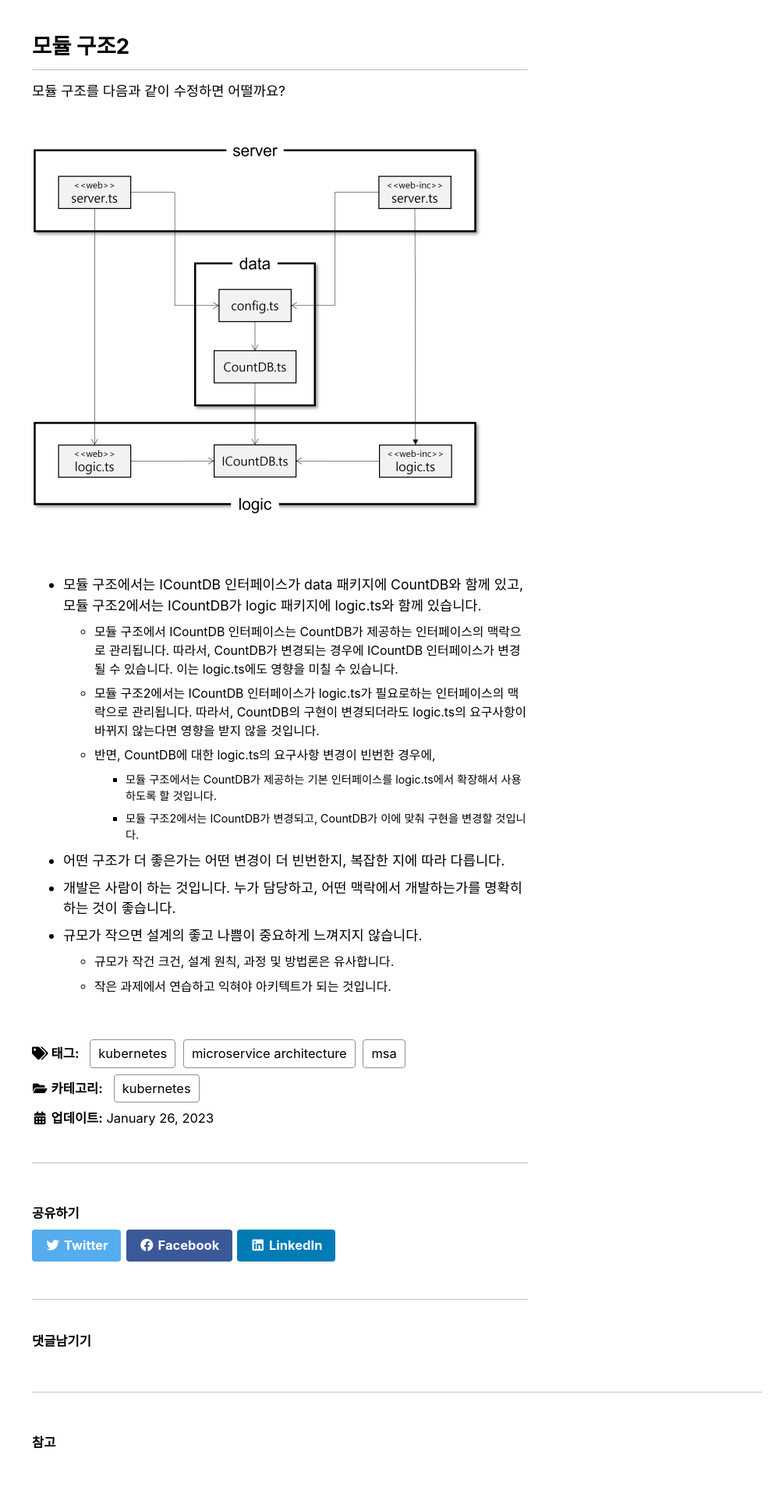
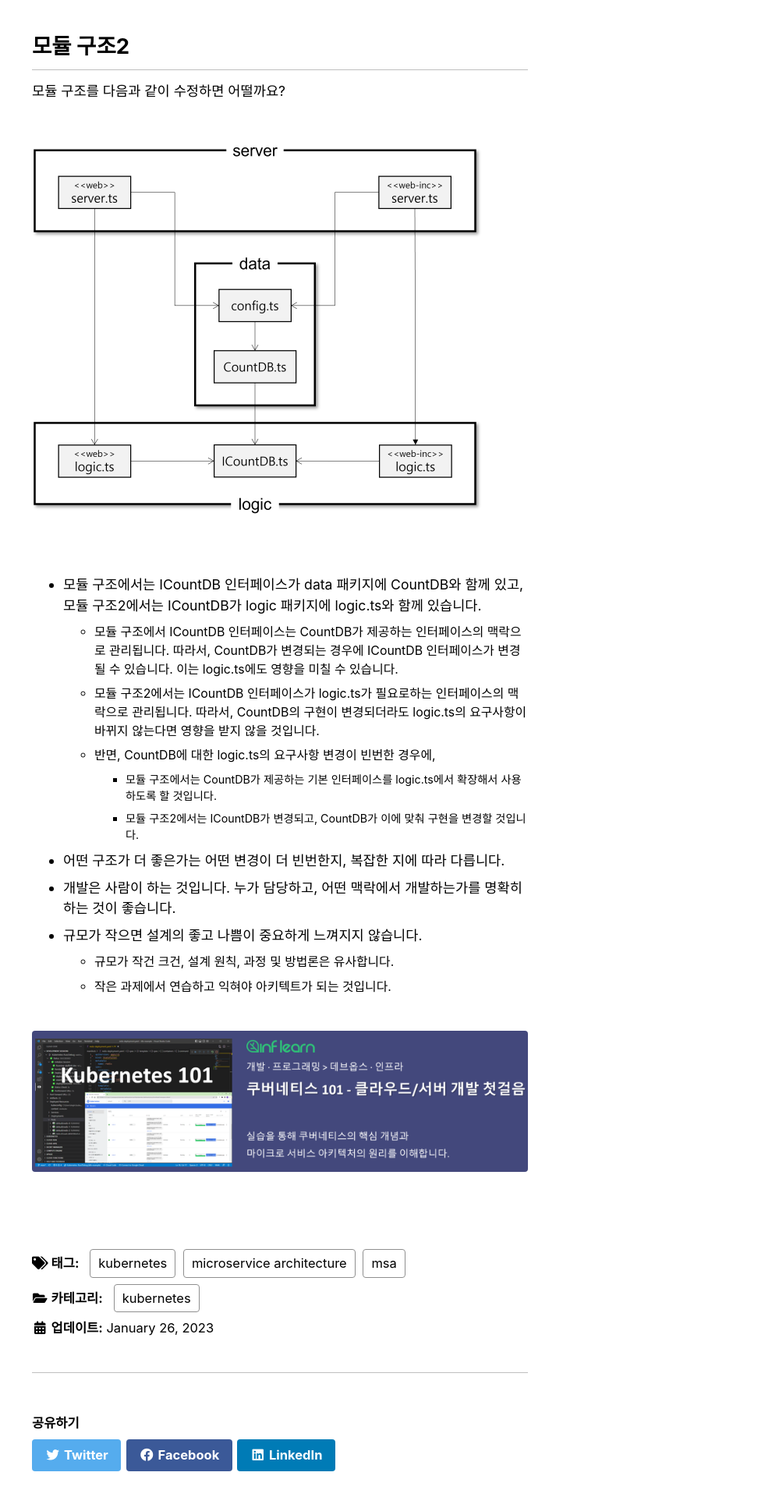
Before and after one commit to bosornd/k8s, a Jekyll site: the page built from _posts/2023-01-26-kubernetes-and-beyond.md, in a window 1280 px wide. Shown: the part 4480-6400 px from the top of the page at 78% size, without its empty margins (281-1280 px from the left). Built offline with Jekyll 4.4.1, drawn with Linux system fonts in a browser that asks for light colours; cached includes are drawn as plain includes; comment, search, counter and statistics services are not loaded.

Commit message:
Update Kubernetes and Beyond...

```diff
--- a/_posts/2023-01-26-kubernetes-and-beyond.md
+++ b/_posts/2023-01-26-kubernetes-and-beyond.md
@@ -113,3 +113,9 @@ INC 요청도 처리할 것입니다.
 * 규모가 작으면 설계의 좋고 나쁨이 중요하게 느껴지지 않습니다.
   - 규모가 작건 크건, 설계 원칙, 과정 및 방법론은 유사합니다.
   - 작은 과제에서 연습하고 익혀야 아키텍트가 되는 것입니다.
+
+<figure>
+  <a href="https://inf.run/1zjZ">
+  <img src="/assets/images/k8s-beyond/kub101-ad.png" style="background-color:#43487C"
+     alt="인프런 - 쿠버네티스 101 - 클라우드/서버 개발 첫걸음"></a>
+</figure>
```
Also changed, not shown: assets/images/k8s-beyond/kub101-ad.png (added).
